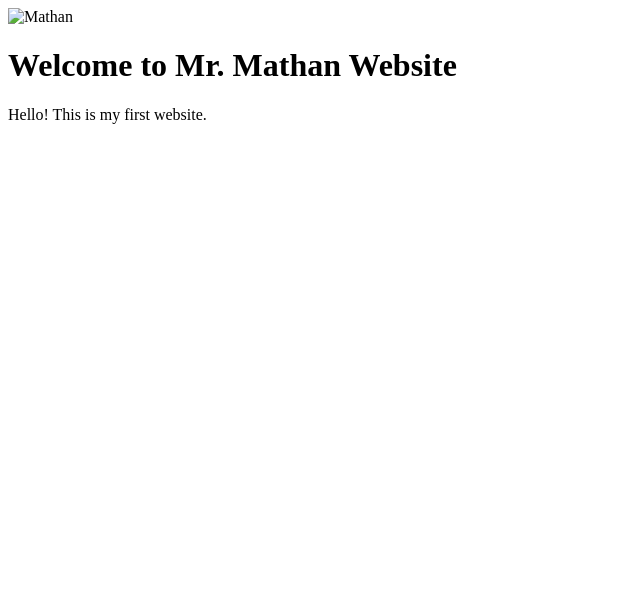
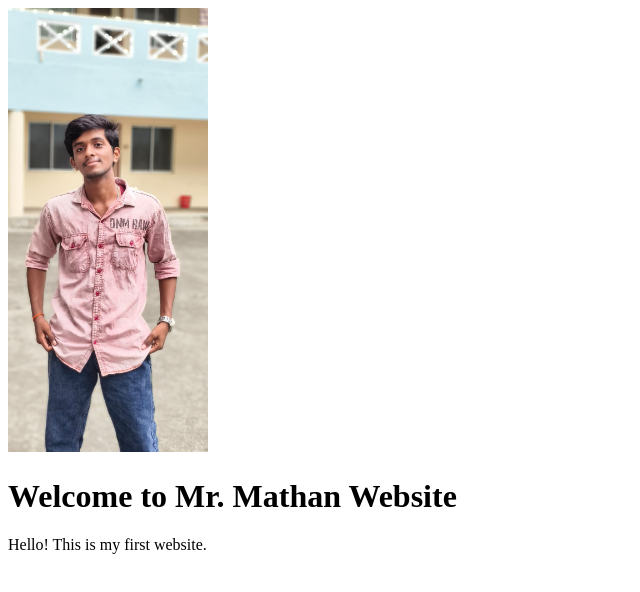
Before and after one commit to Mathan2078-art/Mr.Mathan.com-website, a plain HTML site: page index.html in a window 1280 px wide. Shown: the whole page, without its empty margins (0-640 px from the left). Drawn offline with Linux system fonts and the light colour scheme.

Commit message:
Update index.html

```diff
--- a/index.html
+++ b/index.html
@@ -5,7 +5,7 @@
 </head>
 <body>
 
-<img src="mathan.jpg" alt="Mathan" width="200">
+<img src="Mathan.Jpeg" alt="Mathan" width="200">
 
 <h1>Welcome to Mr. Mathan Website</h1>
 <p>Hello! This is my first website.</p>
```
